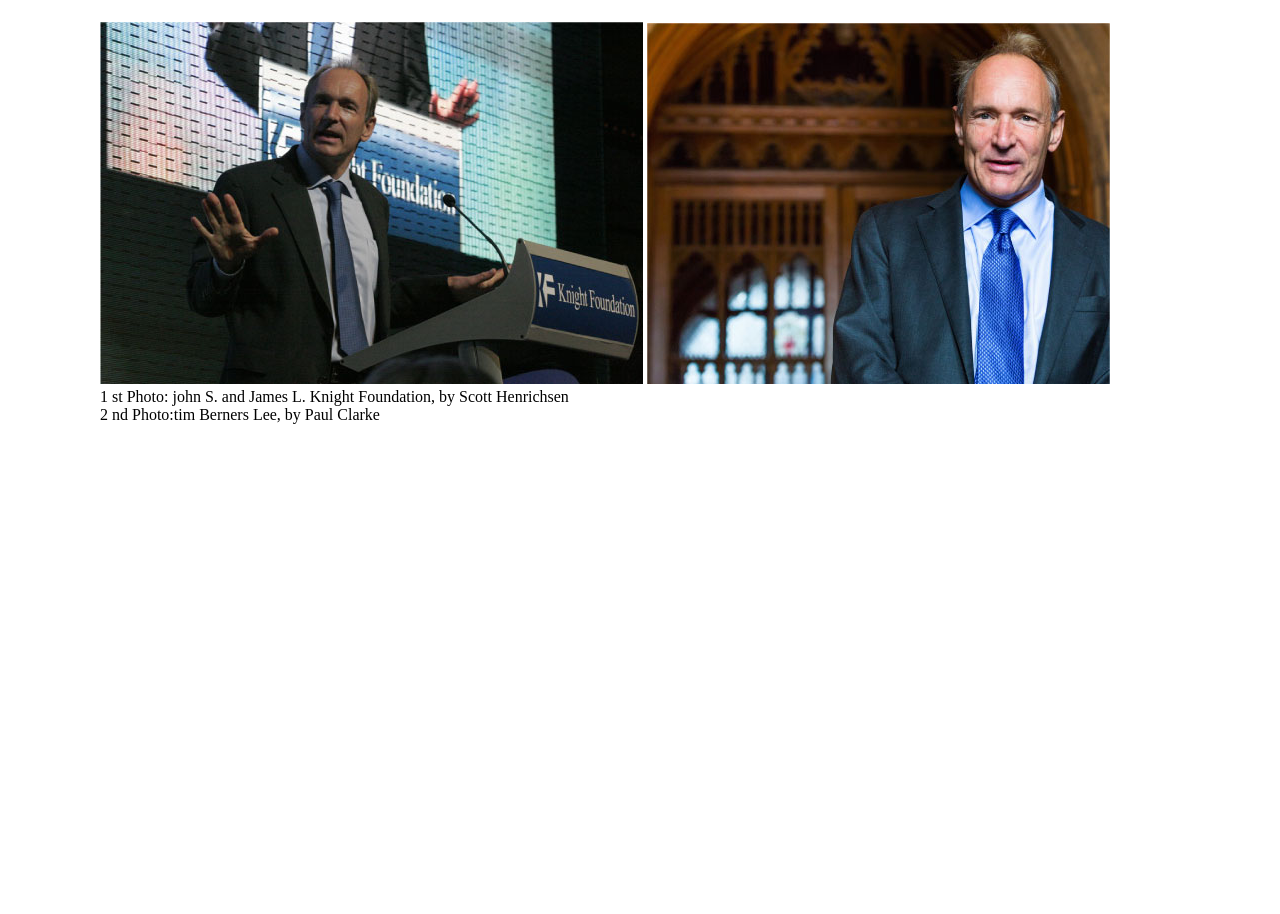
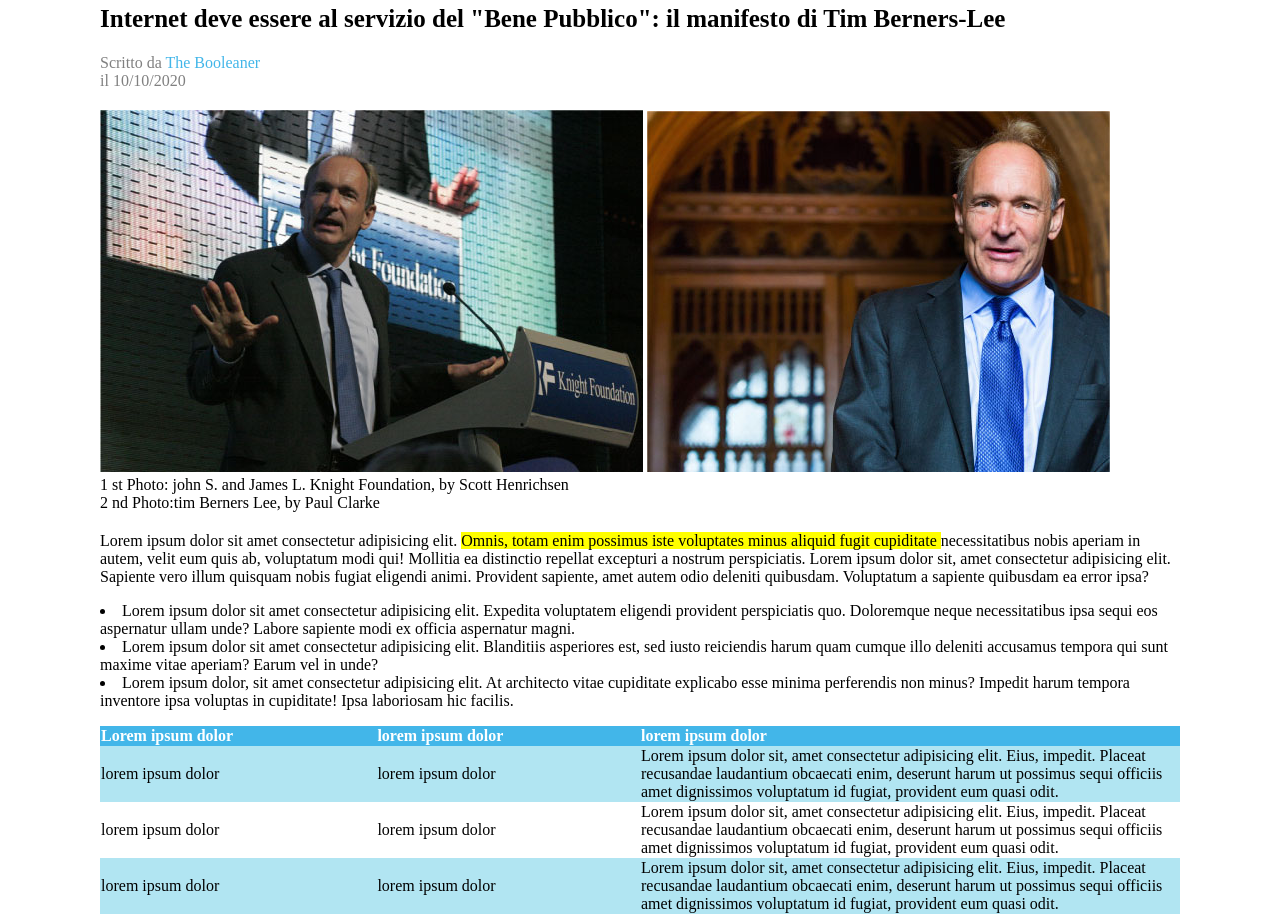
Before and after one commit to GianniC88/html-css-booleaner, a plain HTML site: page index.html in a window 1280 px wide. Shown: the part 116-1030 px from the top of the page. Before the commit the page ends 800 px from the top, so only its background shows below. Drawn offline with Linux system fonts and the light colour scheme.

Commit message:
article table

```diff
--- a/css/style.css
+++ b/css/style.css
@@ -1,8 +1,4 @@
-*{
-    margin: 0;
-    padding: 0;
 
-}
 
 /* utils */
 
@@ -29,12 +25,18 @@ h1{ font-size: 25px;
 .w-50{
     width: 50%;
 }
+ ul{
+    padding-inline-start: 0;
+    list-style-position: inside;
+ }
 
 /* header */
 #main-header{
     background-color: #4EA0FF;
     background-image: url(../img/pattern.png);
     background-size: 35%;
+    height: 100px;
+    line-height: 100px;
 
 
 }
@@ -53,3 +55,29 @@ body,figure{
 .article-picture{
     margin: 20px 0;
 }
+ address{
+    font-style: normal;
+    font-size: 14;
+
+ }
+
+ /* picture article */
+ .article-picture{
+    margin: 20px 0;
+ }
+
+ /* table */
+ table{
+    border-collapse: collapse;
+ }
+  th{ text-align:left;
+    background-color: #42B6E9;
+    color: white;
+}
+ tr{
+    background-color: #B1E5F2;
+
+ }
+ tr.even{
+    background-color: #fff;
+ }
--- a/index.html
+++ b/index.html
@@ -38,8 +38,45 @@
                     <figcaption class="text-small">
                         1 st Photo: john S. and James L. Knight Foundation, by Scott Henrichsen<br>2 nd Photo:tim Berners Lee, by Paul Clarke
                     </figcaption>
+                </figure>
 
-                </figure>
+                <!-- article -->
+                 <section id="article-content">
+                    <p>Lorem ipsum dolor sit amet consectetur adipisicing elit. <mark>Omnis, totam enim possimus iste voluptates minus aliquid fugit cupiditate </mark>necessitatibus nobis aperiam in autem, velit eum quis ab, voluptatum modi qui!
+                    Mollitia ea distinctio repellat excepturi a nostrum perspiciatis. Lorem ipsum dolor sit, amet consectetur adipisicing elit. Sapiente vero illum quisquam nobis fugiat eligendi animi. Provident sapiente, amet autem odio deleniti quibusdam. Voluptatum a sapiente quibusdam ea error ipsa?
+                    </p>
+                    <ul>
+                        <li>Lorem ipsum dolor sit amet consectetur adipisicing elit. Expedita voluptatem eligendi provident perspiciatis quo. Doloremque neque necessitatibus ipsa sequi eos aspernatur ullam unde? Labore sapiente modi ex officia aspernatur magni.</li>
+                        <li>Lorem ipsum dolor sit amet consectetur adipisicing elit. Blanditiis asperiores est, sed iusto reiciendis harum quam cumque illo deleniti accusamus tempora qui sunt maxime vitae aperiam? Earum vel in unde?</li>
+                        <li>Lorem ipsum dolor, sit amet consectetur adipisicing elit. At architecto vitae cupiditate explicabo esse minima perferendis non minus? Impedit harum tempora inventore ipsa voluptas in cupiditate! Ipsa laboriosam hic facilis.</li>
+                    </ul>
+                    <table>
+                        <thead>
+                            <tr>
+                                <th >Lorem ipsum dolor</th>
+                                <th>lorem ipsum dolor</th>
+                                <th class="w-50">lorem ipsum dolor</th>
+                            </tr>
+                        </thead>
+                        <tbody>
+                            <tr>
+                            <td>lorem ipsum dolor</td>
+                            <td>lorem ipsum dolor</td>
+                            <td>Lorem ipsum dolor sit, amet consectetur adipisicing elit. Eius, impedit. Placeat recusandae laudantium obcaecati enim, deserunt harum ut possimus sequi officiis amet dignissimos voluptatum id fugiat, provident eum quasi odit.</td>
+                          </tr>
+                          <tr class="even">
+                            <td>lorem ipsum dolor</td>
+                            <td>lorem ipsum dolor</td>
+                            <td>Lorem ipsum dolor sit, amet consectetur adipisicing elit. Eius, impedit. Placeat recusandae laudantium obcaecati enim, deserunt harum ut possimus sequi officiis amet dignissimos voluptatum id fugiat, provident eum quasi odit.</td>
+                          </tr>
+                          <tr>
+                            <td>lorem ipsum dolor</td>
+                            <td>lorem ipsum dolor</td>
+                            <td>Lorem ipsum dolor sit, amet consectetur adipisicing elit. Eius, impedit. Placeat recusandae laudantium obcaecati enim, deserunt harum ut possimus sequi officiis amet dignissimos voluptatum id fugiat, provident eum quasi odit.</td>
+                          </tr>
+                        </tbody>
+                    </table>
+                 </section>
 
 
              </article>
```
